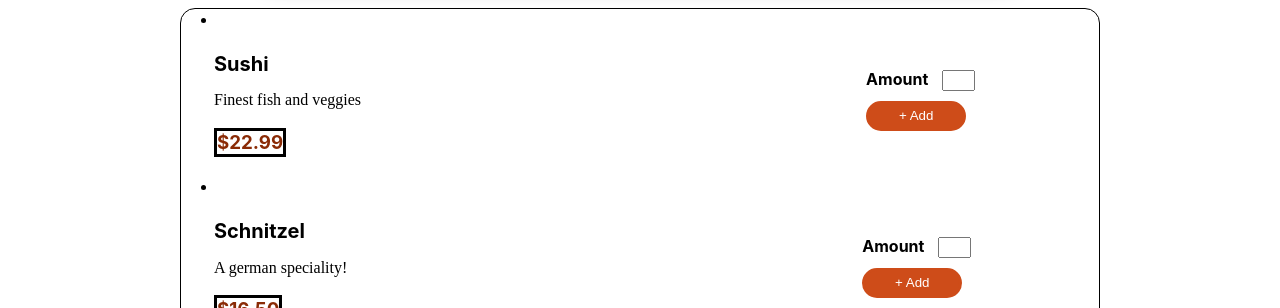
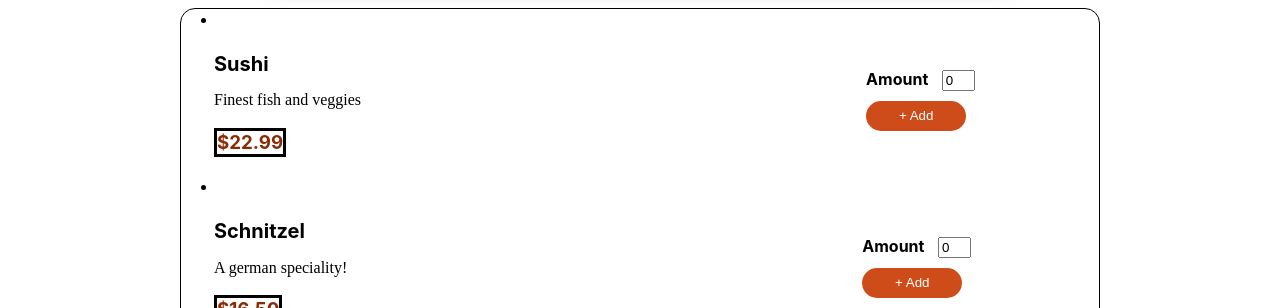
Before and after one commit to eswar7981/RestaurantApp, a React (Create React App) app: page / in a window 1280 px wide. Shown: the part 472-780 px from the top of the page. Built offline with nearby package versions, Linux system fonts and the light colour scheme.

Commit message:
Update AddButton.js

```diff
--- a/src/Components/Meals/AddButton.js
+++ b/src/Components/Meals/AddButton.js
@@ -1,19 +1,40 @@
+import React, { useContext, useState } from "react";
+import "./AddButton.css";
+import CartContext from "../Store/CartContext";
+const AddButton = (props) => {
+  const [quantity, setQuantity] = useState(0);
+  const cxt = useContext(CartContext);
 
-import React from 'react'
-import './AddButton.css'
-const AddButton = () => {
+  const cartAddHandler = (e) => {
+    e.preventDefault();
+    if(parseInt(quantity)>0){
+
+    cxt.addItem({ ...props.item, quantity }, quantity);
+     setQuantity(0)
+  }};
+
+  const quantityHandler = (e) => {
+    setQuantity(e.target.value);
+  };
+
   return (
     <>
-    <form >
-        <div className='first-row'>
-        <label htmlfor='add'>Amount</label>&nbsp;&nbsp;&nbsp;
-        <input type="number" min={0}   id='add'></input><br></br>
-        <button >+ Add</button>
+      <form>
+        <div className="first-row">
+          <label htmlFor="add">Amount</label>&nbsp;&nbsp;&nbsp;
+          <input
+            value={quantity}
+            type="number"
+            min={0}
+            id="add"
+            onChange={quantityHandler}
+          ></input>
+          <br></br>
+          <button onClick={cartAddHandler}>+ Add</button>
         </div>
+      </form>
+    </>
+  );
+};
 
-    </form>
-    </>
-  )
-}
-
-export default AddButton
+export default AddButton;
```
